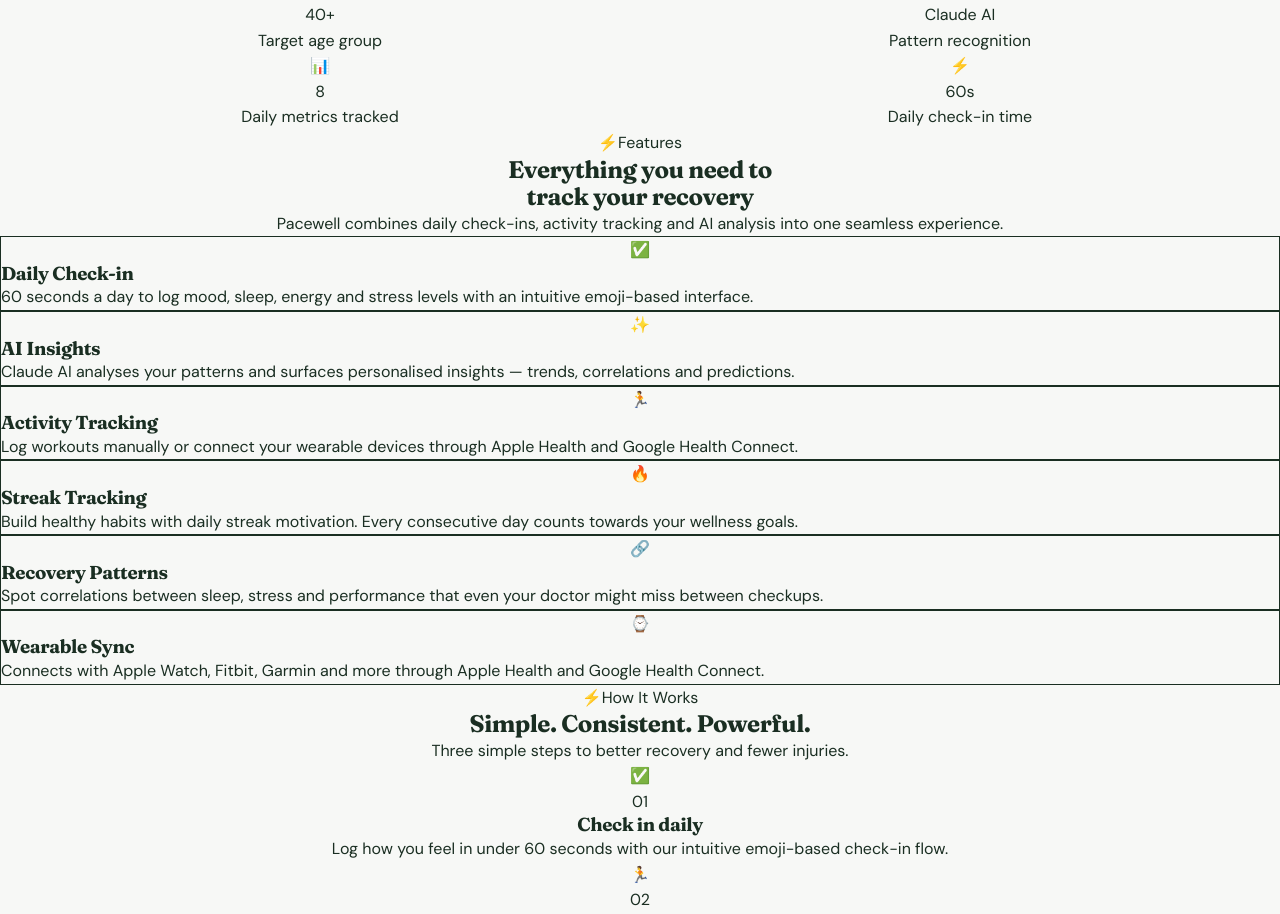
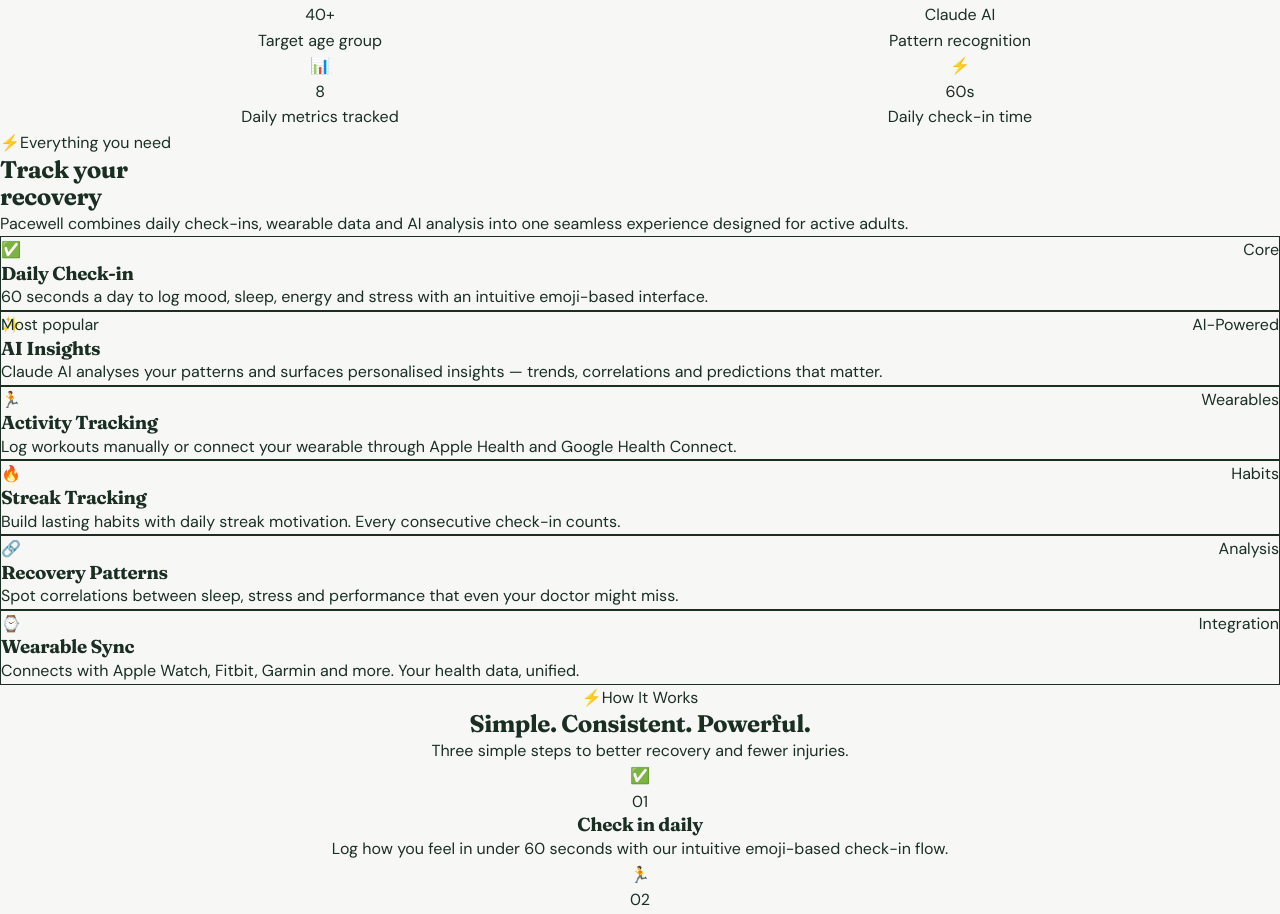
Before and after one commit to terrence-gonsalves/pacewell-web, a Next.js app: page / in a window 1280 px wide. Shown: the part 3302-4216 px from the top of the page. Built offline with nearby package versions, Linux system fonts and the light colour scheme.

Commit message:
matched the design

```diff
--- a/components/sections/Features.tsx
+++ b/components/sections/Features.tsx
@@ -6,72 +6,124 @@
     {
         icon: '✅',
         title: 'Daily Check-in',
-        description: '60 seconds a day to log mood, sleep, energy and stress levels with an intuitive emoji-based interface.',
+        description: '60 seconds a day to log mood, sleep, energy and stress with an intuitive emoji-based interface.',
+        tag: 'Core',
+        tagColor: 'bg-primary-light text-primary',
     },
     {
         icon: '✨',
         title: 'AI Insights',
-        description: 'Claude AI analyses your patterns and surfaces personalised insights — trends, correlations and predictions.',
+        description: 'Claude AI analyses your patterns and surfaces personalised insights — trends, correlations and predictions that matter.',
+        tag: 'AI-Powered',
+        tagColor: 'bg-amber-50 text-amber-700',
+        featured: true,
     },
     {
         icon: '🏃',
         title: 'Activity Tracking',
-        description: 'Log workouts manually or connect your wearable devices through Apple Health and Google Health Connect.',
+        description: 'Log workouts manually or connect your wearable through Apple Health and Google Health Connect.',
+        tag: 'Wearables',
+        tagColor: 'bg-blue-50 text-blue-700',
     },
     {
         icon: '🔥',
         title: 'Streak Tracking',
-        description: 'Build healthy habits with daily streak motivation. Every consecutive day counts towards your wellness goals.',
+        description: 'Build lasting habits with daily streak motivation. Every consecutive check-in counts.',
+        tag: 'Habits',
+        tagColor: 'bg-orange-50 text-orange-700',
     },
     {
         icon: '🔗',
         title: 'Recovery Patterns',
-        description: 'Spot correlations between sleep, stress and performance that even your doctor might miss between checkups.',
+        description: 'Spot correlations between sleep, stress and performance that even your doctor might miss.',
+        tag: 'Analysis',
+        tagColor: 'bg-purple-50 text-purple-700',
     },
     {
         icon: '⌚',
         title: 'Wearable Sync',
-        description: 'Connects with Apple Watch, Fitbit, Garmin and more through Apple Health and Google Health Connect.',
+        description: 'Connects with Apple Watch, Fitbit, Garmin and more. Your health data, unified.',
+        tag: 'Integration',
+        tagColor: 'bg-teal-50 text-teal-700',
     },
 ];
 
 export default function Features() {
     return (
-        <section id="features" className="py-24 bg-background">
+        <section id="features" className="py-28 bg-background relative">
             <div className="max-w-6xl mx-auto px-6">
-                <div className="text-center mb-16">
-                    <div className="inline-flex items-center gap-2 bg-primary-light text-primary px-4 py-2 rounded-full text-sm font-semibold mb-4">
+                <div className="max-w-2xl mb-20">
+                    <motion.div
+                        initial={{ opacity: 0, y: 16 }}
+                        whileInView={{ opacity: 1, y: 0 }}
+                        transition={{ duration: 0.5 }}
+                        viewport={{ once: true }}
+                        className="inline-flex items-center gap-2 bg-primary-light text-primary px-4 py-2 rounded-full text-sm font-medium mb-6"
+                    >
                         <span>⚡</span>
-                        <span>Features</span>
-                    </div>
-                    <h2 className="text-4xl md:text-5xl font-bold text-dark mb-4">
-                        Everything you need to
-                        <span className="text-primary block">track your recovery</span>
-                    </h2>
-                    <p className="text-xl text-gray-500 max-w-2xl mx-auto">
-                        Pacewell combines daily check-ins, activity tracking and AI analysis into one seamless experience.
-                    </p>
+                        <span>Everything you need</span>
+                    </motion.div>
+
+                    <motion.h2
+                        initial={{ opacity: 0, y: 16 }}
+                        whileInView={{ opacity: 1, y: 0 }}
+                        transition={{ duration: 0.5, delay: 0.1 }}
+                        viewport={{ once: true }}
+                        className="font-display text-5xl md:text-6xl font-bold text-dark mb-6 leading-tight"
+                    >
+                        Track your
+                        <br />
+                        <span className="text-primary">recovery</span>
+                    </motion.h2>
+
+                    <motion.p
+                        initial={{ opacity: 0, y: 16 }}
+                        whileInView={{ opacity: 1, y: 0 }}
+                        transition={{ duration: 0.5, delay: 0.15 }}
+                        viewport={{ once: true }}
+                        className="text-lg text-subtle leading-relaxed"
+                    >
+                        Pacewell combines daily check-ins, wearable data and AI analysis
+                        into one seamless experience designed for active adults.
+                    </motion.p>
                 </div>
 
-                <div className="grid grid-cols-1 md:grid-cols-2 lg:grid-cols-3 gap-6">
-
+                {/* Feature grid */}
+                <div className="grid grid-cols-1 md:grid-cols-2 lg:grid-cols-3 gap-5">
                 {features.map((feature, index) => (
                     <motion.div
                     key={index}
-                        initial={{ opacity: 0, y: 20 }}
+                    initial={{ opacity: 0, y: 24 }}
                     whileInView={{ opacity: 1, y: 0 }}
-                        transition={{ duration: 0.4, delay: index * 0.1 }}
+                    transition={{ duration: 0.5, delay: index * 0.08 }}
                     viewport={{ once: true }}
-                        className="bg-white rounded-2xl p-6 border border-gray-100 hover:border-primary hover:shadow-lg transition-all duration-300"
+                    className={`group relative bg-white rounded-3xl p-7 border transition-all duration-300 hover:-translate-y-1 hover:shadow-md ${
+                        feature.featured
+                        ? 'border-primary/20 shadow-green ring-1 ring-primary/10'
+                        : 'border-border hover:border-primary/20'
+                    }`}
                     >
-                        <div className="w-12 h-12 bg-primary-light rounded-xl flex items-center justify-center text-2xl mb-4">
+                    {feature.featured && (
+                        <div className="absolute -top-3 left-6">
+                        <span className="bg-primary text-white text-xs font-semibold px-3 py-1 rounded-full shadow-green">
+                            Most popular
+                        </span>
+                        </div>
+                    )}
+
+                    <div className="flex items-start justify-between mb-5">
+                        <div className="w-12 h-12 bg-background rounded-2xl flex items-center justify-center text-2xl">
                         {feature.icon}
                         </div>
-                        <h3 className="text-lg font-semibold text-dark mb-2">{feature.title}</h3>
-                        <p className="text-gray-500 leading-relaxed">{feature.description}</p>
+                        <span className={`text-xs font-semibold px-3 py-1 rounded-full ${feature.tagColor}`}>
+                        {feature.tag}
+                        </span>
+                    </div>
+
+                    <h3 className="font-display text-xl font-semibold text-dark mb-3">{feature.title}</h3>
+                    <p className="text-subtle leading-relaxed text-sm">{feature.description}</p>
                     </motion.div>
                 ))}
-
                 </div>
             </div>
         </section>
```
Lines whose indentation alone changed are shown as unchanged.
